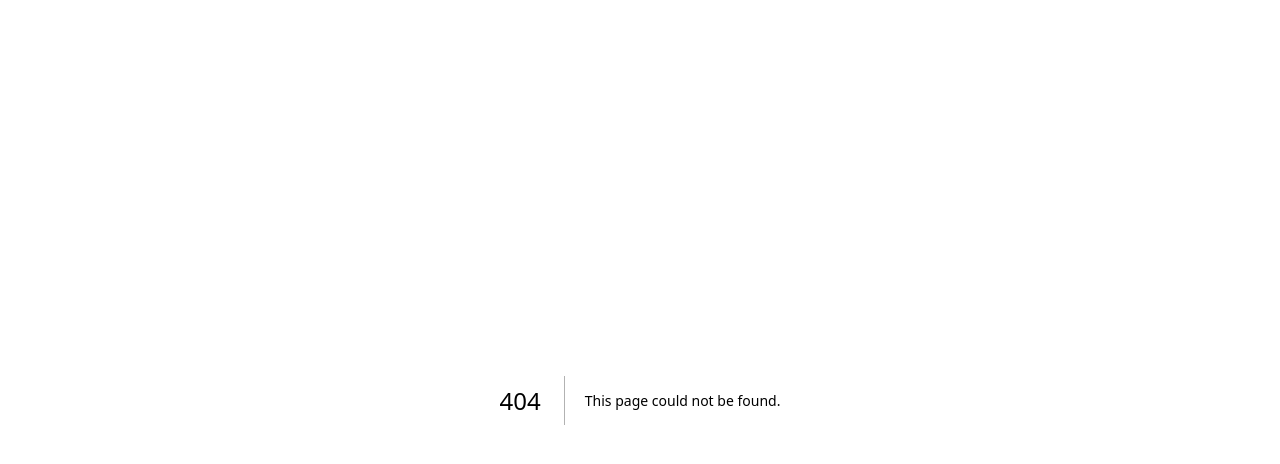
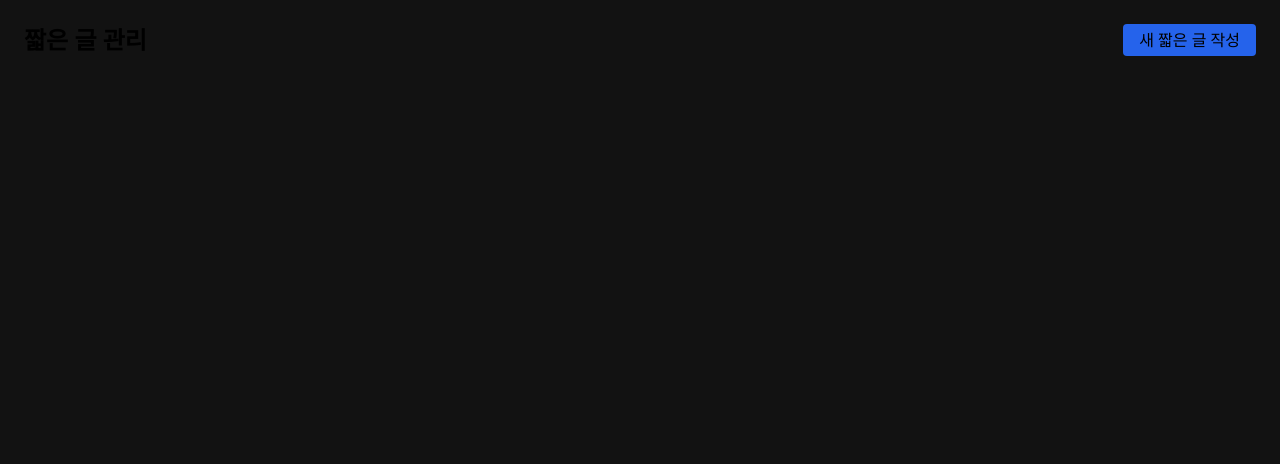
Before and after one commit to wjdals0304/tomorrow-dev, a Next.js app: page /admin/short_posts in a window 1280 px wide. Before the commit this address had no page. Shown: the top 464 px of the page. Built offline with nearby package versions, Linux system fonts and the light colour scheme; a web font is replaced by a local one.

Commit message:
feat: admin 게시글 관리 메인 페이지 추가

```diff
--- a/src/app/(admin)/admin/page.tsx
+++ b/src/app/(admin)/admin/page.tsx
@@ -1,40 +1,26 @@
-import {
-  Article,
-  getAdminArticlesList,
-} from '@/app/(admin)/admin/lib/articles';
 import Link from 'next/link';
-import CreateArticleForm from './components/CreateArticleForm';
-import { getTagsList, Tag } from './lib/tags';
 
-export default async function AdminPage() {
-  const [articles, tags]: [Omit<Article, 'content'>[], Tag[]] =
-    await Promise.all([getAdminArticlesList(), getTagsList()]);
-
+export default function AdminPage() {
   return (
-    <div className="bg-white-500 h-full">
-      <h1 className="text-2xl font-bold text-center py-4">관리자 페이지</h1>
-      <CreateArticleForm tags={tags} />
-
-      <div className="m-3">
-        <h2 className="text-xl font-bold  py-4">작성된 글 목록</h2>
-        {articles && articles.length > 0 ? (
-          <ul>
-            {articles.map((article) => (
-              <li key={article.id}>
-                <Link href={`/admin/posts/edit/${article.id.toString()}`}>
-                  {article.title}
-                </Link>
-                <span>
-                  {' '}
-                  - {new Date(article.created_at).toLocaleDateString()}
-                </span>
-              </li>
-            ))}
-          </ul>
-        ) : (
-          <p>작성된 글이 없습니다.</p>
-        )}
-      </div>
-    </div>
+    <nav className="bg-white-500 h-screen p-4">
+      <ol className="flex flex-col gap-4">
+        <li>
+          <Link
+            href="/admin/posts"
+            className="hover:bg-gray-100 p-2 rounded-md"
+          >
+            게시글 관리
+          </Link>
+        </li>
+        <li>
+          <Link
+            href="/admin/short_posts"
+            className="hover:bg-gray-100 p-2 rounded-md"
+          >
+            짧은 글 관리
+          </Link>
+        </li>
+      </ol>
+    </nav>
   );
 }
--- /dev/null
+++ b/src/app/(admin)/admin/posts/page.tsx
@@ -0,0 +1,40 @@
+import {
+  Article,
+  getAdminArticlesList,
+} from '@/app/(admin)/admin/lib/articles';
+import Link from 'next/link';
+import CreateArticleForm from '../components/CreateArticleForm';
+import { getTagsList, Tag } from '../lib/tags';
+
+export default async function AdminPostsPage() {
+  const [articles, tags]: [Omit<Article, 'content'>[], Tag[]] =
+    await Promise.all([getAdminArticlesList(), getTagsList()]);
+
+  return (
+    <div className="bg-white-500 h-full">
+      <h1 className="text-2xl font-bold text-center py-4">관리자 페이지</h1>
+      <CreateArticleForm tags={tags} />
+
+      <div className="m-3">
+        <h2 className="text-xl font-bold  py-4">작성된 글 목록</h2>
+        {articles && articles.length > 0 ? (
+          <ul>
+            {articles.map((article) => (
+              <li key={article.id}>
+                <Link href={`/admin/posts/edit/${article.id.toString()}`}>
+                  {article.title}
+                </Link>
+                <span>
+                  {' '}
+                  - {new Date(article.created_at).toLocaleDateString()}
+                </span>
+              </li>
+            ))}
+          </ul>
+        ) : (
+          <p>작성된 글이 없습니다.</p>
+        )}
+      </div>
+    </div>
+  );
+}
--- /dev/null
+++ b/src/app/(admin)/admin/short_posts/page.tsx
@@ -0,0 +1,17 @@
+import Link from 'next/link';
+
+export default async function ShortPostsPage() {
+  return (
+    <div className="p-6">
+      <div className="flex justify-between items-center mb-6">
+        <h1 className="text-2xl font-bold">짧은 글 관리</h1>
+        <Link
+          href="/admin/short_posts/create"
+          className="px-4 py-2 bg-blue-600 text-white rounded hover:bg-blue-700"
+        >
+          새 짧은 글 작성
+        </Link>
+      </div>
+    </div>
+  );
+}
```
